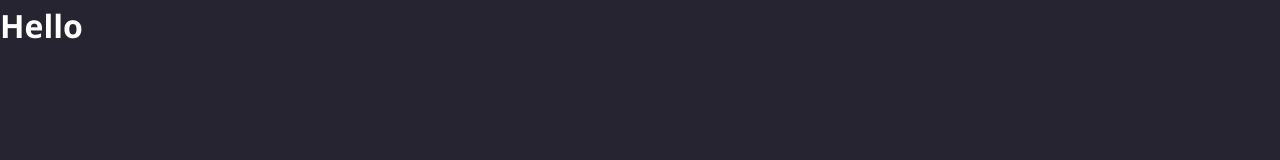
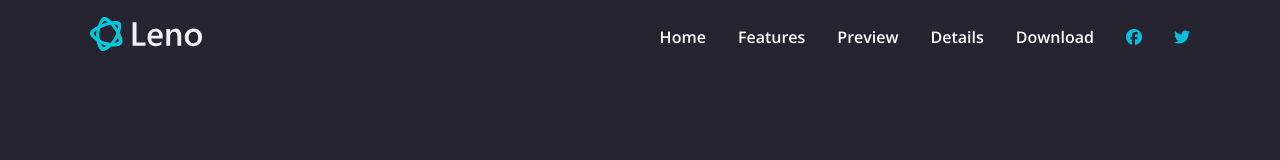
Before and after one commit to duynguyen2025/leno-app-css, a plain HTML site: page index.html in a window 1280 px wide. Drawn offline with nearby package versions, Linux system fonts and the light colour scheme.

Commit message:
feat: navbar and desktop menu

```diff
--- a/css/style.css
+++ b/css/style.css
@@ -23,6 +23,10 @@
     scroll-behavior: smooth;
   }
 
+  body {
+    min-height: 100vh;
+  }
+
   a {
     color: #fff;
     text-decoration: none;
@@ -36,3 +40,46 @@
     max-width: 100%;
   }
 }
+@layer utilities {
+  .container {
+    max-width: 1100px;
+    margin: 0 auto;
+  }
+}
+
+@layer header {
+  .main-header {
+    position: fixed;
+    top: 0;
+    left: 0;
+    right: 0;
+    padding: 1rem 2rem;
+    z-index: 1000;
+    background-color: transparent;
+    transition: background-color 0.3s ease-in-out;
+
+    .main-header__container {
+      display: flex;
+      justify-content: space-between;
+      align-items: center;
+    }
+  }
+  .desktop-nav__list {
+    display: flex;
+    align-items: center;
+    gap: 2rem;
+
+    .desktop-nav__link {
+      font-weight: 600;
+      &:hover {
+        color: var(--primary-color);
+      }
+    }
+    .desktop-nav__link--primary {
+      color: var(--primary-color);
+      &:hover {
+        color: white;
+      }
+    }
+  }
+}
--- a/index.html
+++ b/index.html
@@ -17,12 +17,56 @@
       crossorigin="anonymous"
       referrerpolicy="no-referrer"
     />
+    <!-- icons -->
+    <link
+      rel="stylesheet"
+      href="https://cdnjs.cloudflare.com/ajax/libs/font-awesome/6.7.2/css/all.min.css"
+      integrity="sha512-Evv84Mr4kqVGRNSgIGL/F/aIDqQb7xQ2vcrdIwxfjThSH8CSR7PBEakCr51Ck+w+/U6swU2Im1vVX0SVk9ABhg=="
+      crossorigin="anonymous"
+      referrerpolicy="no-referrer"
+    />
+
     <title>Leno App</title>
     <link rel="stylesheet" href="./css/style.css" />
     <link rel="icon" href="./images/favicon.png" type="image/x-icon" />
     <script src="./js/main.js" defer></script>
   </head>
   <body>
-    <h1>Hello</h1>
+    <header class="main-header">
+      <div class="main-header__container container">
+        <a href="" class="main-header__logo">
+          <img src="./images/logo.svg" alt="logo" width="112" height="36" />
+        </a>
+        <nav class="desktop-nav">
+          <ul class="desktop-nav__list">
+            <li class="desktop-nav__item">
+              <a href="#" class="desktop-nav__link">Home</a>
+            </li>
+            <li class="desktop-nav__item">
+              <a href="#features" class="desktop-nav__link">Features</a>
+            </li>
+            <li class="desktop-nav__item">
+              <a href="#preview" class="desktop-nav__link">Preview</a>
+            </li>
+            <li class="desktop-nav__item">
+              <a href="#details" class="desktop-nav__link">Details</a>
+            </li>
+            <li class="desktop-nav__item">
+              <a href="#download" class="desktop-nav__link">Download</a>
+            </li>
+            <li class="desktop-nav__item">
+              <a href="#" class="desktop-nav__link--primary">
+                <i class="fa-brands fa-facebook"></i>
+              </a>
+            </li>
+            <li class="desktop-nav__item">
+              <a href="#" class="desktop-nav__link--primary">
+                <i class="fa-brands fa-twitter"></i>
+              </a>
+            </li>
+          </ul>
+        </nav>
+      </div>
+    </header>
   </body>
 </html>
```
